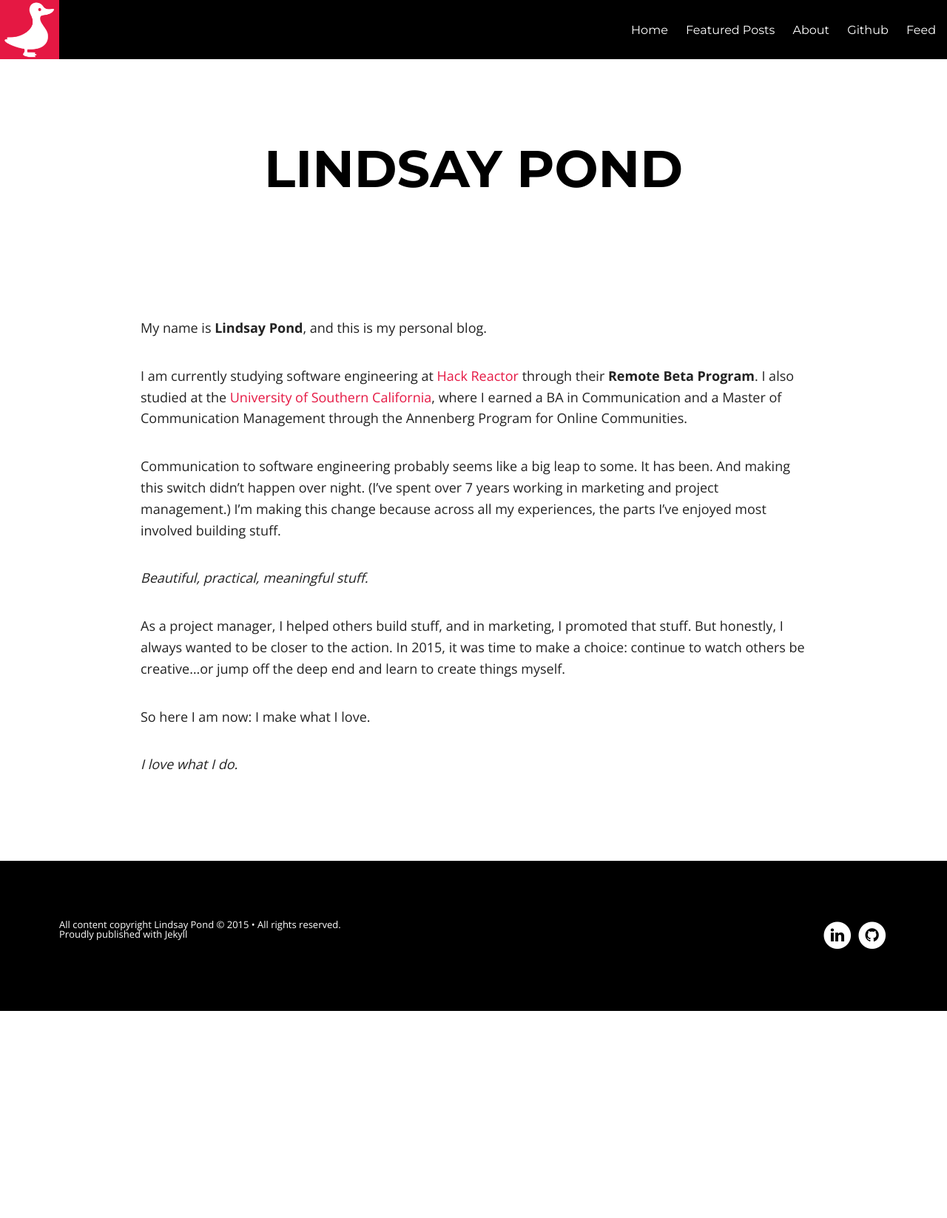
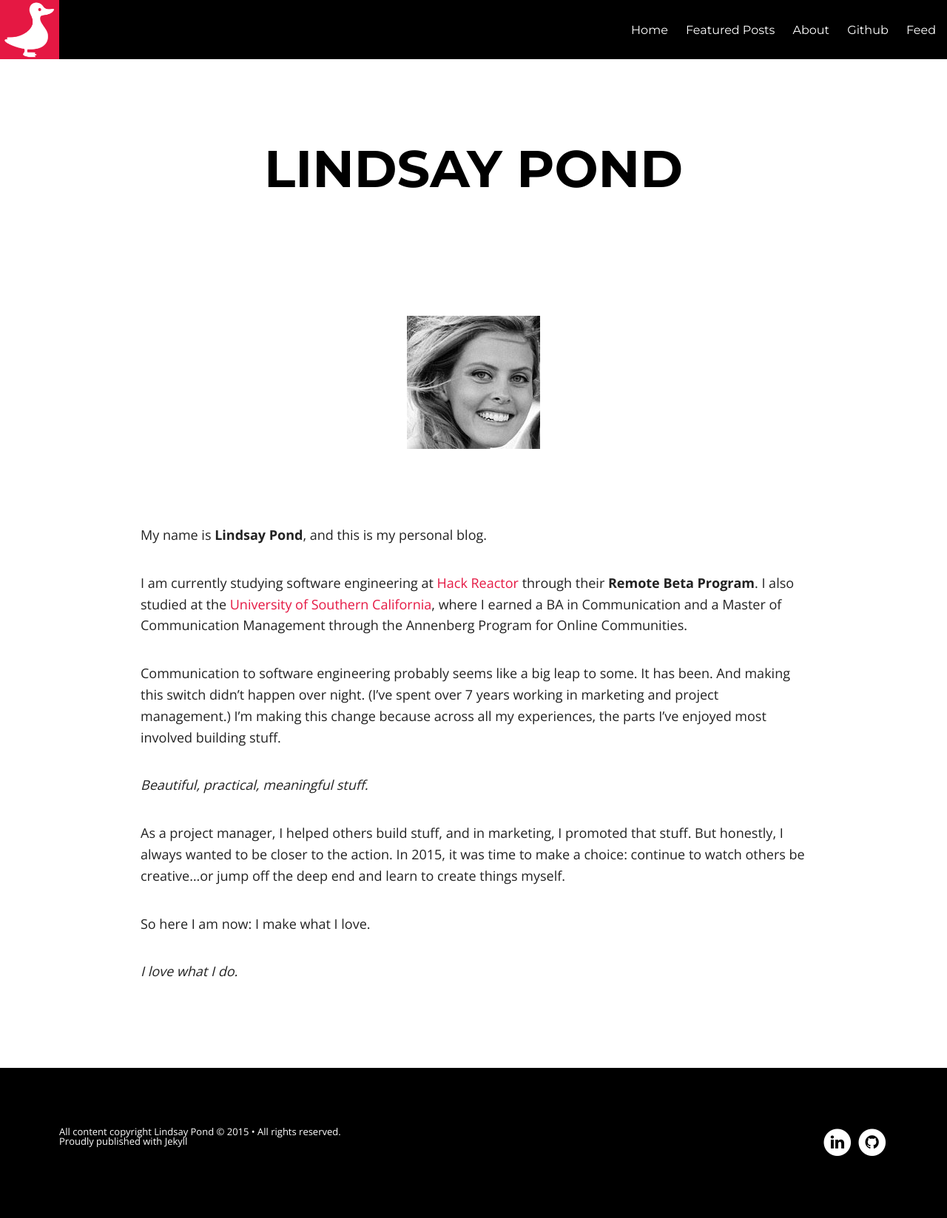
Before and after one commit to lepond/lepond.github.io, a Jekyll site: the page built from lindsay-pond.md, in a window 1280 px wide. Shown: the whole page at 74% size. Built offline with Jekyll 4.4.1, drawn with Linux system fonts in a browser that asks for light colours; nearby versions of some CDN libraries; before the commit the page ends 1367 px from its top, so only the background shows below that.

Commit message:
Update About me.

```diff
--- a/lindsay-pond.md
+++ b/lindsay-pond.md
@@ -5,7 +5,7 @@ title: Lindsay Pond
 tags: [Lindsay, Pond, lepond]
 ---
 
-![cover-image](/images/lp3.jpg)
+<img src="/images/lepond.jpg">
 
 My name is **Lindsay Pond**, and this is my personal blog.
 
```
